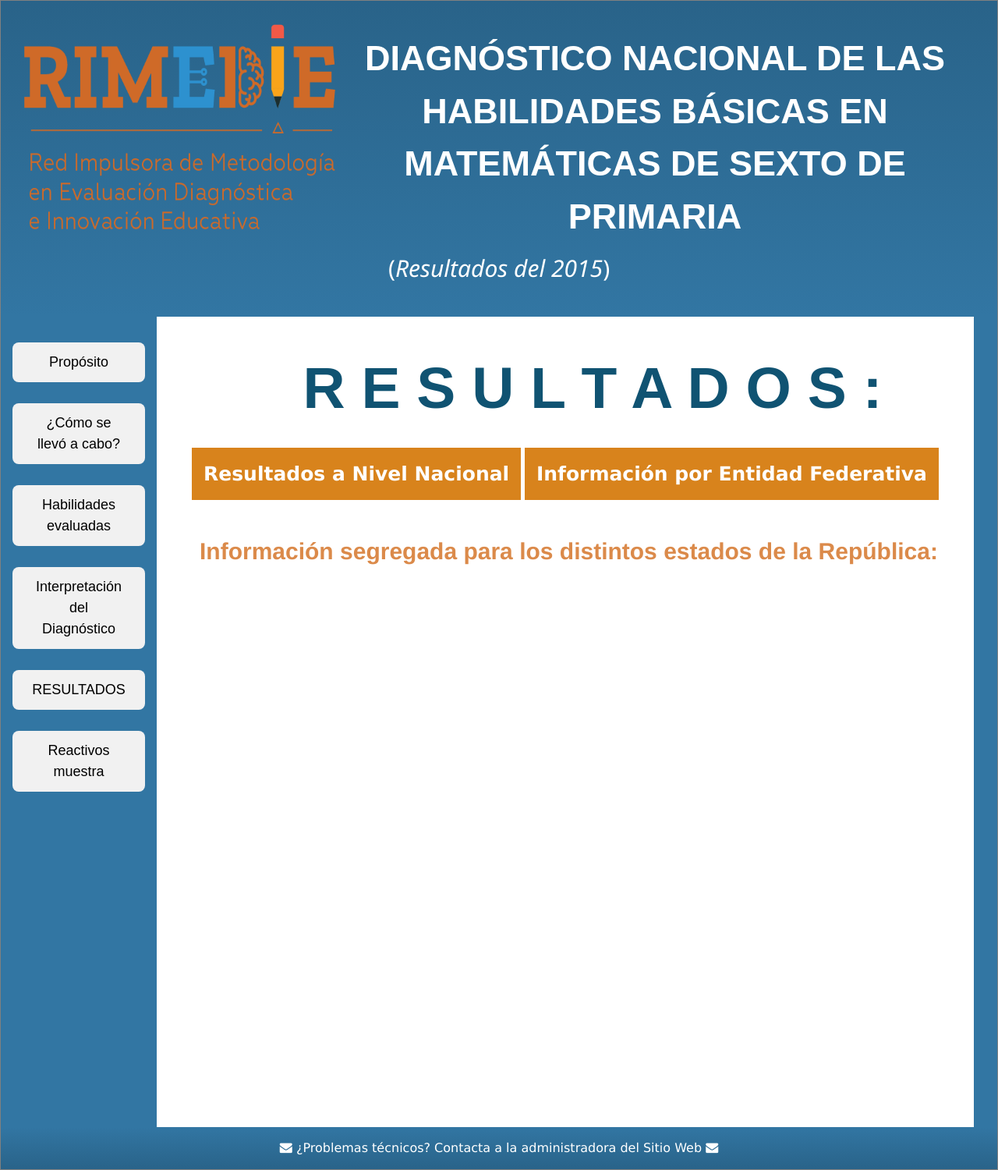
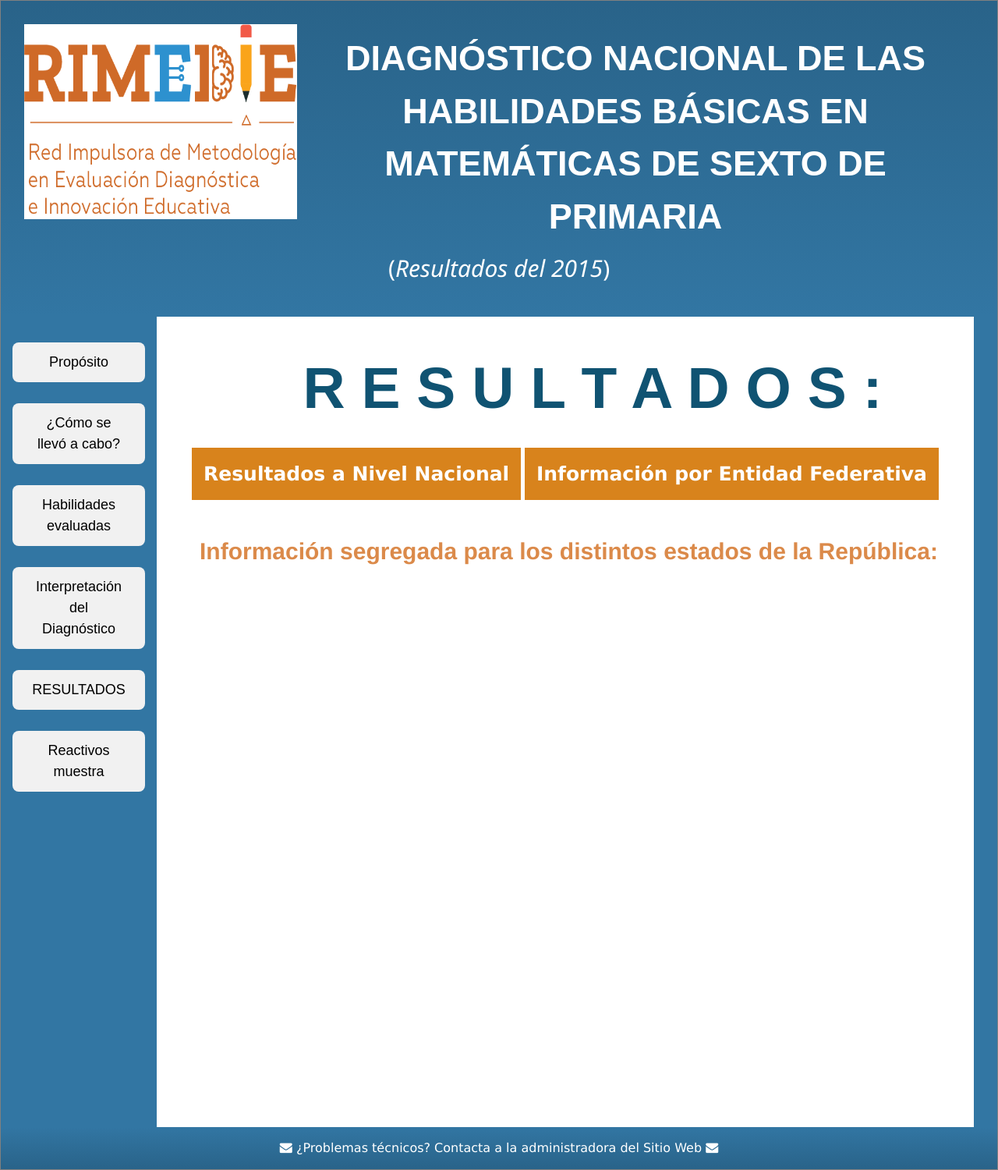
Before and after one commit to rimedie/rimedie.github.io, a Jekyll site: the page built from PLANEA-ELSEN_2015/1_Resultados_Estados.html, in a window 1280 px wide. Shown: the whole page at 78% size. Built offline with Jekyll 4.4.1, drawn with Linux system fonts in a browser that asks for light colours.

Commit message:
Update 1_Resultados.html

```diff
--- a/_layouts/1_Resultados.html
+++ b/_layouts/1_Resultados.html
@@ -209,7 +209,7 @@
 
 <div class="container">
 <header>
-	<a href="https://rimedie.github.io/"><img class='displayed' style="float:left;" height="270" width="400" src="/images_gral/rimedie_logo_small.png" alt="LogoRIMEDIE" ></a>
+	<a href="https://rimedie.github.io/"><img class='displayed' style="float:left; background:white;" height="250" width="350" src="/images_gral/rimedie_logo_small.png" alt="LogoRIMEDIE" ></a>
 	<h1 style="font-family: sans-serif; font-size:3em; font-weight:bold;">DIAGNÓSTICO NACIONAL DE LAS HABILIDADES BÁSICAS EN MATEMÁTICAS DE SEXTO DE PRIMARIA</h1>
 	<h2>(<i>Resultados del 2015</i>)</h2>
 </header>
```
